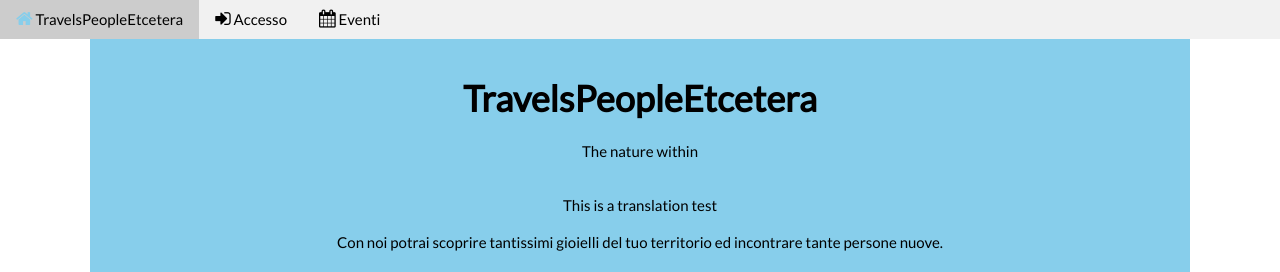
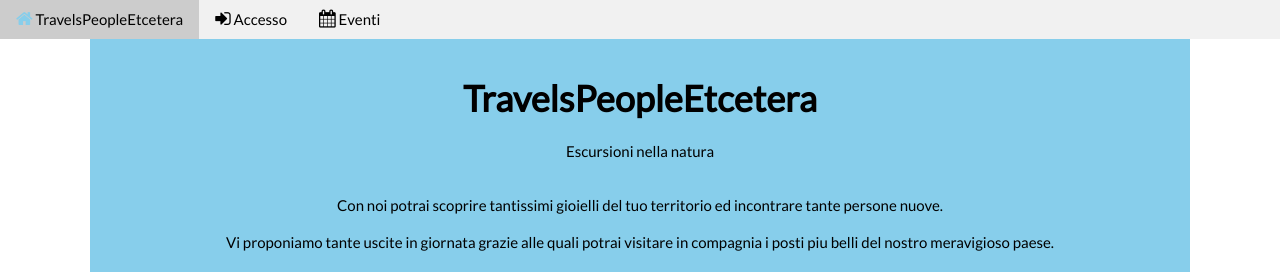
Before and after one commit to FlavioBortolan/TravelsEtc, a Django app: page / in a window 1280 px wide. Shown: the top 272 px of the page. Run offline with Django 3.2, Linux system fonts and the light colour scheme; some libraries are stand-ins or nearby versions; some web fonts are replaced.

Commit message:
removed translate tag

```diff
--- a/TravelsApp/templates/TravelsApp/index.html
+++ b/TravelsApp/templates/TravelsApp/index.html
@@ -1,7 +1,7 @@
 {% extends "TravelsApp/base.html" %}
 {% block body_block %}
 {% load static %}
-{% load i18n %}
+
 
   <!-- Add a background color and large text to the whole page
   <div class="w3-center w3-sand w3-grayscale w3-large">-->
@@ -9,10 +9,9 @@
 
     <div class="w3-panel">
         <h1><b>TravelsPeopleEtcetera</b></h1>
-        <p>The nature within</p>
+        <p> Escursioni nella natura  </p>
     </div>
 
-    <p>{% translate "This is a translation test" %}</p>
     <p>Con noi potrai scoprire tantissimi gioielli del tuo territorio ed incontrare tante persone nuove.</p>
     <p>Vi proponiamo tante uscite in giornata grazie alle quali potrai visitare in compagnia i posti piu belli del nostro meravigioso paese.</p>
 
```
